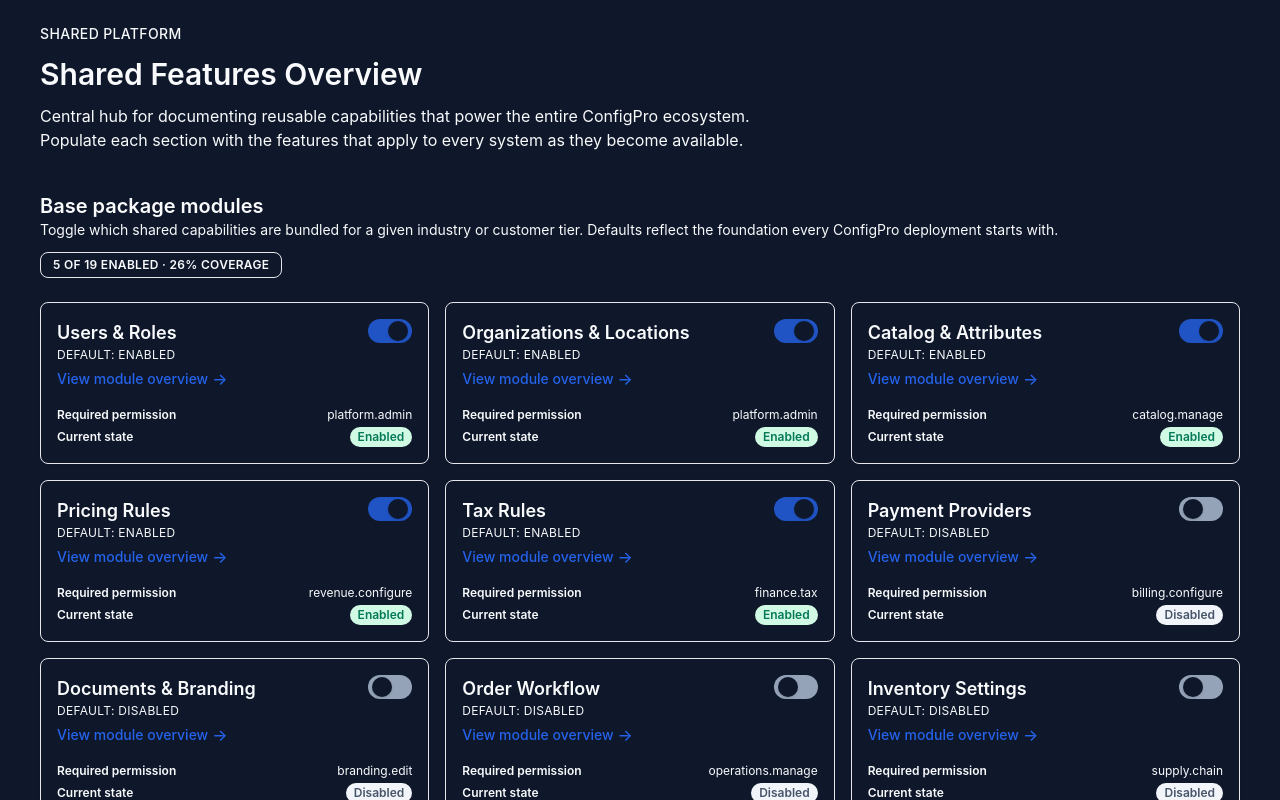
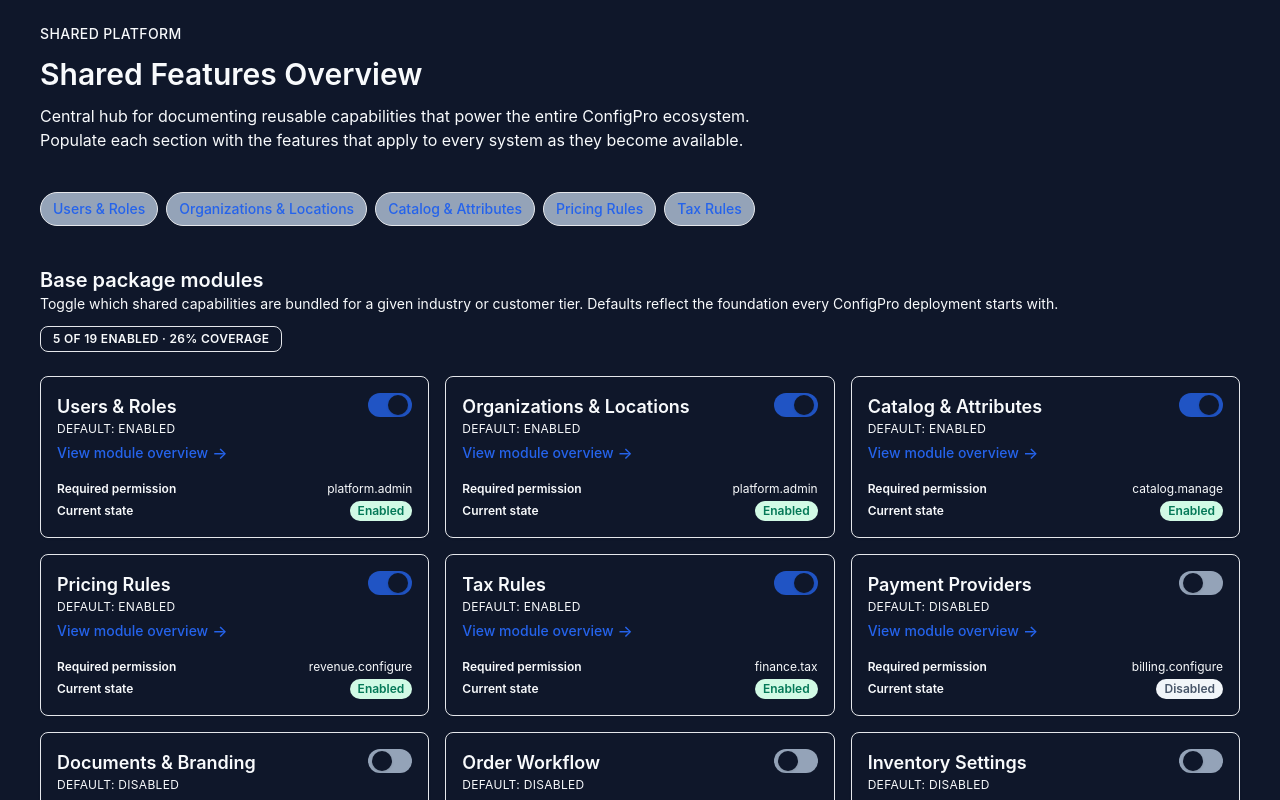
Before and after one commit to kayleschmoyer/ConfigPro, a React (Vite) app: page /shared/features in a window 1280 px wide. Shown: the top 800 px of the page. Built offline with nearby package versions, Linux system fonts and the light colour scheme.

Commit message:
Add shared feature navigation with industry awareness

```diff
--- /dev/null
+++ b/src/app/state/industry.ts
@@ -0,0 +1,84 @@
+import { useSyncExternalStore } from 'react';
+
+import { IndustryKey } from '../config/industry.presets';
+
+const STORAGE_KEY = 'configpro:industry';
+const DEFAULT_INDUSTRY: IndustryKey = 'generic';
+
+const INDUSTRIES: IndustryKey[] = ['retail', 'construction', 'daycare', 'automotive', 'generic'];
+
+const isBrowser = () => typeof window !== 'undefined';
+
+const isIndustryKey = (value: unknown): value is IndustryKey =>
+  typeof value === 'string' && (INDUSTRIES as string[]).includes(value);
+
+const readFromStorage = (): IndustryKey => {
+  if (!isBrowser()) return DEFAULT_INDUSTRY;
+
+  try {
+    const stored = window.localStorage.getItem(STORAGE_KEY);
+    if (!stored) return DEFAULT_INDUSTRY;
+
+    const parsed = JSON.parse(stored);
+    return isIndustryKey(parsed) ? parsed : DEFAULT_INDUSTRY;
+  } catch (error) {
+    console.warn('ConfigPro: unable to read industry from storage', error);
+    return DEFAULT_INDUSTRY;
+  }
+};
+
+const persistIndustry = (value: IndustryKey) => {
+  if (!isBrowser()) return;
+  try {
+    window.localStorage.setItem(STORAGE_KEY, JSON.stringify(value));
+  } catch (error) {
+    console.warn('ConfigPro: unable to persist industry to storage', error);
+  }
+};
+
+let currentIndustry: IndustryKey = readFromStorage();
+const listeners = new Set<(value: IndustryKey) => void>();
+
+const notify = () => {
+  for (const listener of listeners) {
+    listener(currentIndustry);
+  }
+};
+
+const subscribe = (listener: (value: IndustryKey) => void) => {
+  listeners.add(listener);
+  return () => listeners.delete(listener);
+};
+
+export const setIndustry = (next: IndustryKey) => {
+  if (next === currentIndustry) return;
+  currentIndustry = next;
+  persistIndustry(currentIndustry);
+  notify();
+};
+
+if (isBrowser()) {
+  window.addEventListener('storage', (event) => {
+    if (event.key !== STORAGE_KEY) return;
+    try {
+      const next = event.newValue ? JSON.parse(event.newValue) : DEFAULT_INDUSTRY;
+      if (isIndustryKey(next) && next !== currentIndustry) {
+        currentIndustry = next;
+        notify();
+      }
+    } catch (error) {
+      console.warn('ConfigPro: unable to sync industry from storage event', error);
+    }
+  });
+}
+
+export const useIndustry = () =>
+  useSyncExternalStore(
+    subscribe,
+    () => currentIndustry,
+    () => DEFAULT_INDUSTRY,
+  );
+
+export const getIndustrySnapshot = () => currentIndustry;
+export const INDUSTRY_STORAGE_KEY = STORAGE_KEY;
+export const DEFAULT_INDUSTRY_STATE = DEFAULT_INDUSTRY;
--- /dev/null
+++ b/src/layout/SharedNav.tsx
@@ -0,0 +1,34 @@
+import { NavLink } from 'react-router-dom';
+
+import { SharedFeatureRegistry } from '../pages/shared/features';
+import { IndustryFeatureMatrix } from '../app/config/industry.presets';
+import { useIndustry } from '../app/state/industry';
+
+const navLinkStyles = ({ isActive }: { isActive: boolean }) =>
+  `inline-flex items-center gap-2 rounded-full border px-3 py-1.5 text-sm font-medium transition focus-visible:outline-none focus-visible:ring-2 focus-visible:ring-primary/40 focus-visible:ring-offset-2 ${
+    isActive
+      ? 'border-primary bg-primary/10 text-primary shadow-sm'
+      : 'border-border bg-muted text-muted-foreground hover:bg-muted/80'
+  }`;
+
+export function SharedNav() {
+  const industry = useIndustry();
+
+  const features = SharedFeatureRegistry.filter(
+    (feature) => feature.enabledByDefault || IndustryFeatureMatrix[industry]?.[feature.key],
+  );
+
+  if (features.length === 0) {
+    return null;
+  }
+
+  return (
+    <nav aria-label="Shared feature navigation" className="flex flex-wrap gap-2">
+      {features.map((feature) => (
+        <NavLink key={feature.key} to={feature.path} className={navLinkStyles} end>
+          {feature.title}
+        </NavLink>
+      ))}
+    </nav>
+  );
+}
--- a/src/pages/shared/features/SharedFeaturesPage.tsx
+++ b/src/pages/shared/features/SharedFeaturesPage.tsx
@@ -3,6 +3,7 @@
 
 import { SharedFeatureRegistry, FeatureKey } from './feature.registry';
 import { sharedFeatureGroups } from './sharedFeatures.data';
+import { SharedNav } from '../../../layout/SharedNav';
 
 const registryDefaults: Record<FeatureKey, boolean> = SharedFeatureRegistry.reduce(
   (accumulator, feature) => {
@@ -47,6 +48,8 @@
           become available.
         </p>
       </header>
+
+      <SharedNav />
 
       <section aria-labelledby="base-package" className="space-y-6">
         <header className="space-y-2">
```
